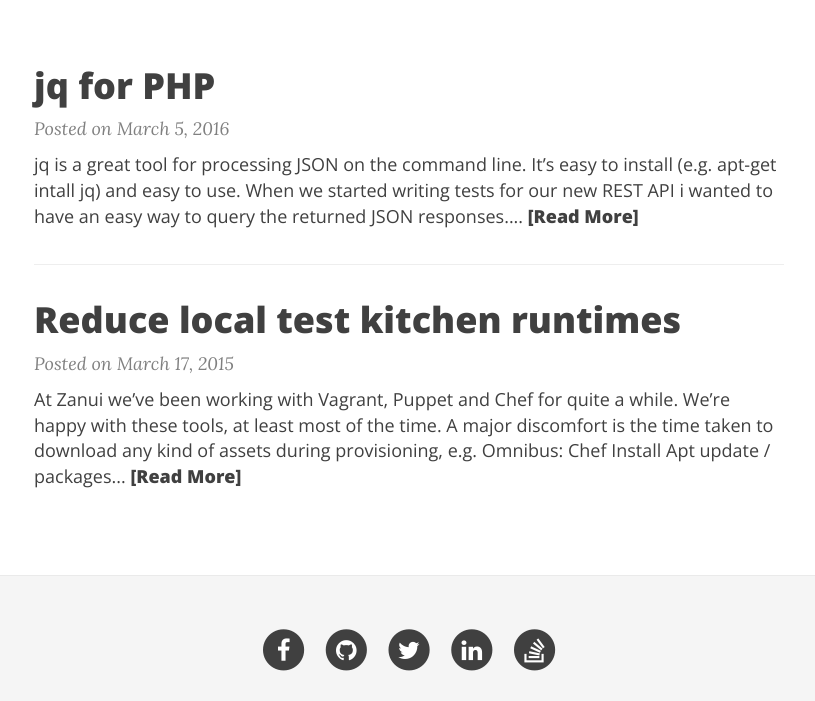
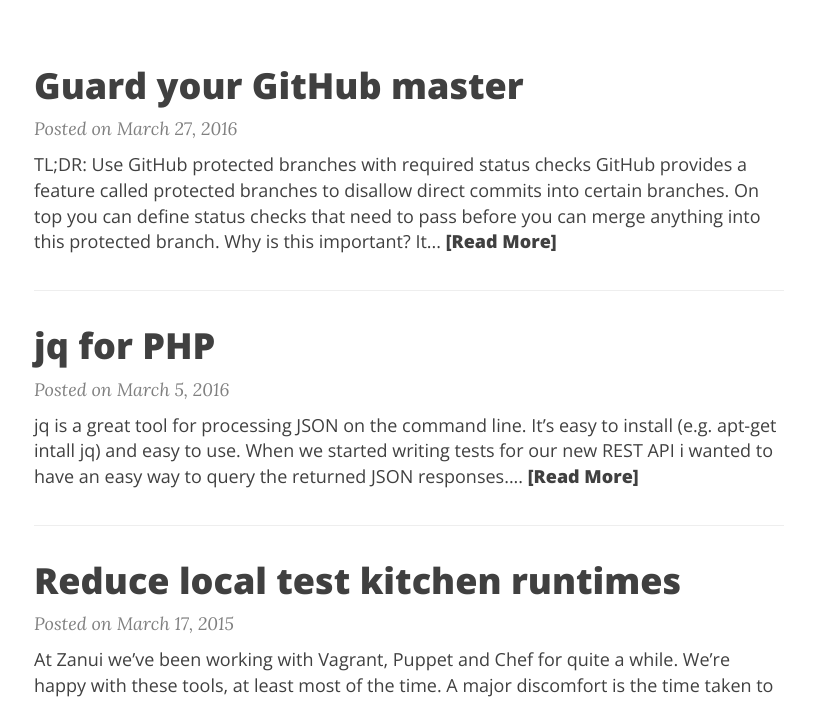
Before and after one commit to estahn/enricostahn.com, a Jekyll site: the page built from index.html, in a window 1280 px wide and 900 px high, scrolled down 348 px, cut to the strip 199-900 px from the top of the window. Shown: the whole strip, without its empty margins (231-1046 px from the left). Built offline with Jekyll 4.4.1, drawn with Linux system fonts in a browser that asks for light colours; nearby versions of some CDN libraries; the list of posts is cut into pages by our own code; a file with an impossible date is left out.

Commit message:
Created 2016-03-27-guard-your-github-master.md

```diff
--- a/_posts/2016-03-27-guard-your-github-master.md
+++ b/_posts/2016-03-27-guard-your-github-master.md
@@ -1,8 +1,8 @@
 ---
 layout: post
 subtitle: null
-date: ""
-published: false
+date: "2016-03-27"
+published: true
 title: Guard your GitHub master
 ---
 
```
